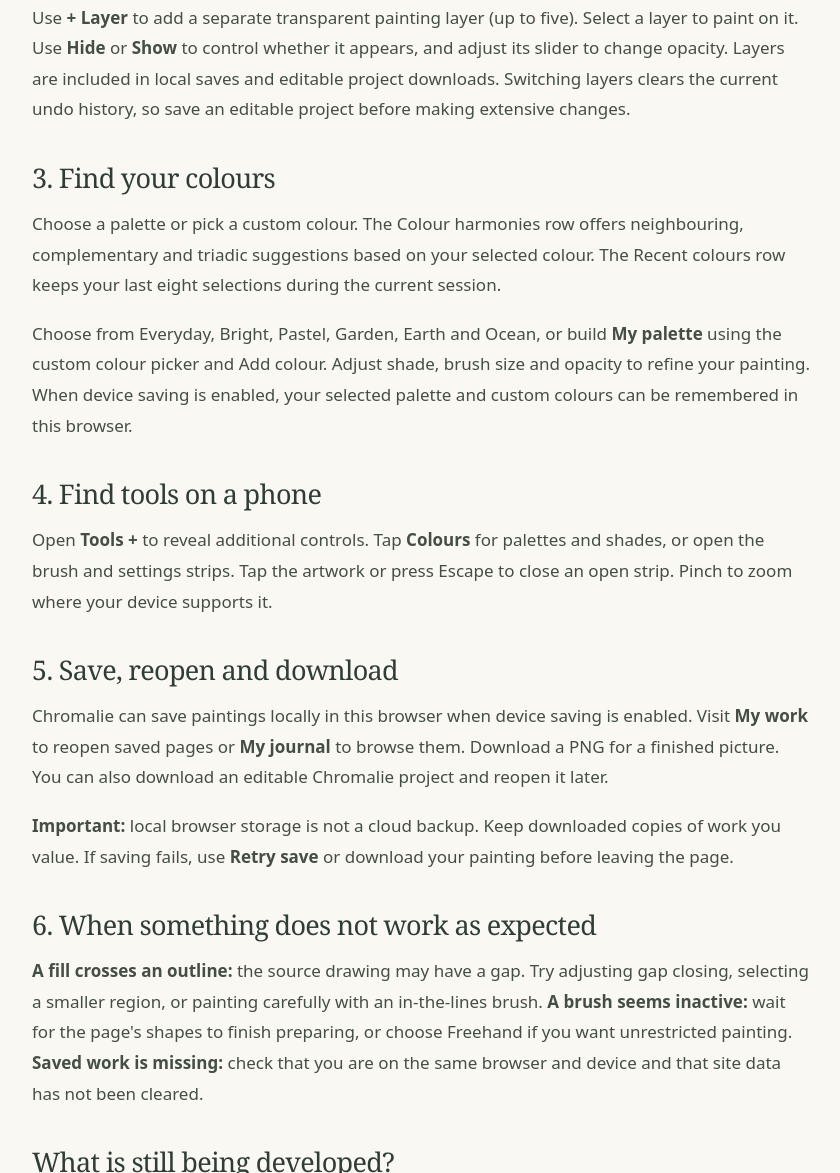
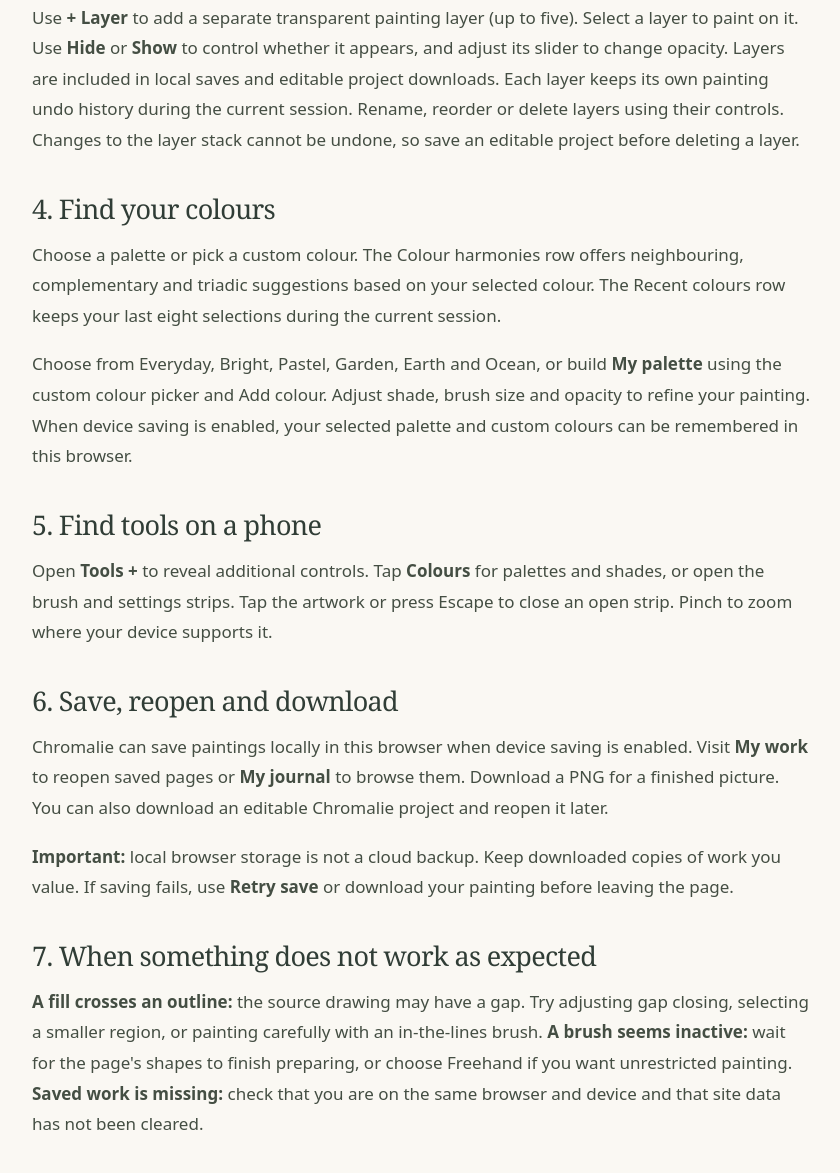
Before and after one commit to Varnasr/Chromalie, a website: page dist/help.html in a window 1280 px wide. Shown: the part 922-2095 px from the top of the page, without its empty margins (218-1058 px from the left). Drawn offline with Linux system fonts and the light colour scheme.

Commit message:
Correct public help layer behaviour and section numbering

```diff
--- a/dist/help.html
+++ b/dist/help.html
@@ -4,10 +4,10 @@
 <main class="policy-page" id="help-content"><p class="policy-date">Chromalie · Help &amp; features</p><h1>Make the most of your colouring studio</h1><p>Choose a page, pick a colour, and paint at your own pace. This guide explains the main tools and how to keep your work.</p>
 <h2>1. Find something to colour</h2><p>Browse the library by subject or collection. Search for a particular theme, or use the detail filter to find simpler or more intricate pages. Open a page to enter the studio.</p>
 <h2>2. Choose how to paint</h2><p><strong>Fill</strong> colours a detected region with a tap or click. <strong>In the lines</strong> clips brush strokes to detected shapes. <strong>Freehand</strong> lets you paint beyond those boundaries. Use the eraser to remove applied colour without removing the original drawing.</p><p>Try pencil, coloured pencil, marker, acrylic, oil, gouache, watercolour, pastel, charcoal, dry brush, airbrush, glitter and ink. The effects are digital approximations of traditional media, and results depend on the selected brush settings.</p>
-<h2>3. Work with layers</h2><p>Use <strong>+ Layer</strong> to add a separate transparent painting layer (up to five). Select a layer to paint on it. Use <strong>Hide</strong> or <strong>Show</strong> to control whether it appears, and adjust its slider to change opacity. Layers are included in local saves and editable project downloads. Switching layers clears the current undo history, so save an editable project before making extensive changes.</p><h2>3. Find your colours</h2><p>Choose a palette or pick a custom colour. The Colour harmonies row offers neighbouring, complementary and triadic suggestions based on your selected colour. The Recent colours row keeps your last eight selections during the current session.</p><p>Choose from Everyday, Bright, Pastel, Garden, Earth and Ocean, or build <strong>My palette</strong> using the custom colour picker and Add colour. Adjust shade, brush size and opacity to refine your painting. When device saving is enabled, your selected palette and custom colours can be remembered in this browser.</p>
-<h2>4. Find tools on a phone</h2><p>Open <strong>Tools +</strong> to reveal additional controls. Tap <strong>Colours</strong> for palettes and shades, or open the brush and settings strips. Tap the artwork or press Escape to close an open strip. Pinch to zoom where your device supports it.</p>
-<h2>5. Save, reopen and download</h2><p>Chromalie can save paintings locally in this browser when device saving is enabled. Visit <strong>My work</strong> to reopen saved pages or <strong>My journal</strong> to browse them. Download a PNG for a finished picture. You can also download an editable Chromalie project and reopen it later.</p><p><strong>Important:</strong> local browser storage is not a cloud backup. Keep downloaded copies of work you value. If saving fails, use <strong>Retry save</strong> or download your painting before leaving the page.</p>
-<h2>6. When something does not work as expected</h2><p><strong>A fill crosses an outline:</strong> the source drawing may have a gap. Try adjusting gap closing, selecting a smaller region, or painting carefully with an in-the-lines brush. <strong>A brush seems inactive:</strong> wait for the page's shapes to finish preparing, or choose Freehand if you want unrestricted painting. <strong>Saved work is missing:</strong> check that you are on the same browser and device and that site data has not been cleared.</p>
+<h2>3. Work with layers</h2><p>Use <strong>+ Layer</strong> to add a separate transparent painting layer (up to five). Select a layer to paint on it. Use <strong>Hide</strong> or <strong>Show</strong> to control whether it appears, and adjust its slider to change opacity. Layers are included in local saves and editable project downloads. Each layer keeps its own painting undo history during the current session. Rename, reorder or delete layers using their controls. Changes to the layer stack cannot be undone, so save an editable project before deleting a layer.</p><h2>4. Find your colours</h2><p>Choose a palette or pick a custom colour. The Colour harmonies row offers neighbouring, complementary and triadic suggestions based on your selected colour. The Recent colours row keeps your last eight selections during the current session.</p><p>Choose from Everyday, Bright, Pastel, Garden, Earth and Ocean, or build <strong>My palette</strong> using the custom colour picker and Add colour. Adjust shade, brush size and opacity to refine your painting. When device saving is enabled, your selected palette and custom colours can be remembered in this browser.</p>
+<h2>5. Find tools on a phone</h2><p>Open <strong>Tools +</strong> to reveal additional controls. Tap <strong>Colours</strong> for palettes and shades, or open the brush and settings strips. Tap the artwork or press Escape to close an open strip. Pinch to zoom where your device supports it.</p>
+<h2>6. Save, reopen and download</h2><p>Chromalie can save paintings locally in this browser when device saving is enabled. Visit <strong>My work</strong> to reopen saved pages or <strong>My journal</strong> to browse them. Download a PNG for a finished picture. You can also download an editable Chromalie project and reopen it later.</p><p><strong>Important:</strong> local browser storage is not a cloud backup. Keep downloaded copies of work you value. If saving fails, use <strong>Retry save</strong> or download your painting before leaving the page.</p>
+<h2>7. When something does not work as expected</h2><p><strong>A fill crosses an outline:</strong> the source drawing may have a gap. Try adjusting gap closing, selecting a smaller region, or painting carefully with an in-the-lines brush. <strong>A brush seems inactive:</strong> wait for the page's shapes to finish preparing, or choose Freehand if you want unrestricted painting. <strong>Saved work is missing:</strong> check that you are on the same browser and device and that site data has not been cleared.</p>
 <h2>What is still being developed?</h2><p>Independent editable paint layers, guaranteed offline painting and painting replay are not yet released as complete features. Some advanced stylus behaviour requires testing on real hardware.</p>
 <h2>Interested in the engineering?</h2><p>The <a href="https://github.com/Varnasr/Chromalie/blob/main/docs/ENGINEERING.md">engineering guide</a> explains the rendering model, shape detection, local storage, testing and GitHub Pages deployment. You can also read the <a href="https://github.com/Varnasr/Chromalie">source repository</a>.</p>
 <h2>Questions or problems?</h2><p>Contact <a href="mailto:sales@storywell.in">sales@storywell.in</a>. For information about local storage, read our <a href="privacy.html">privacy notice</a> and <a href="cookies.html">storage notice</a>.</p>
```
